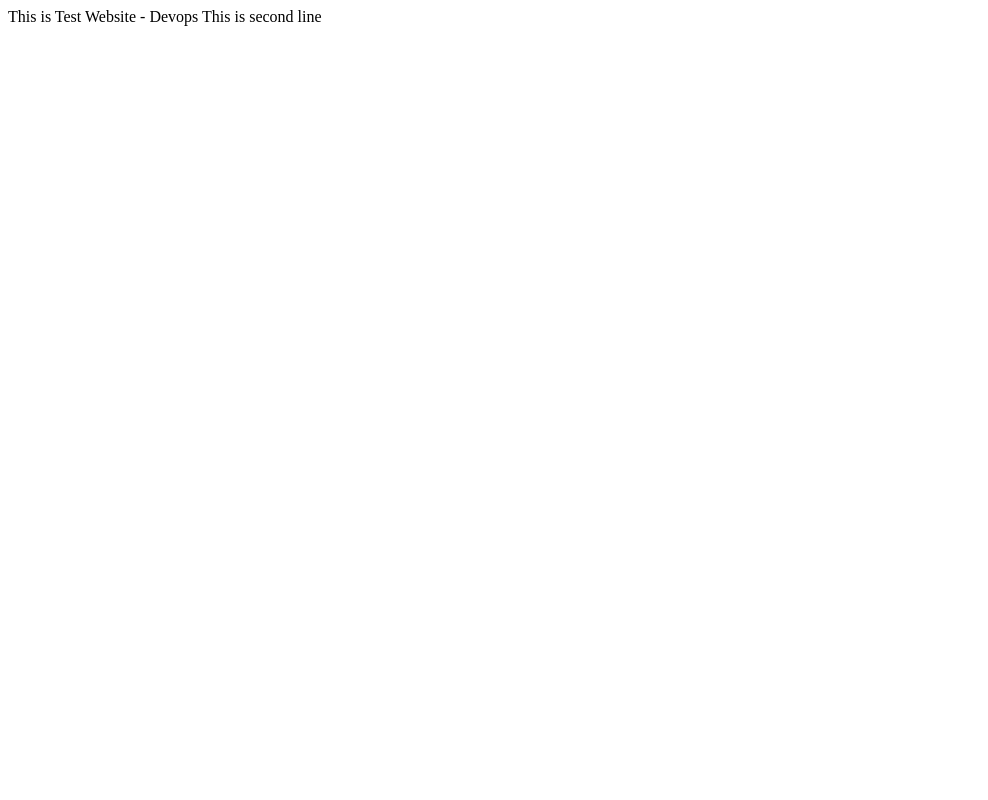
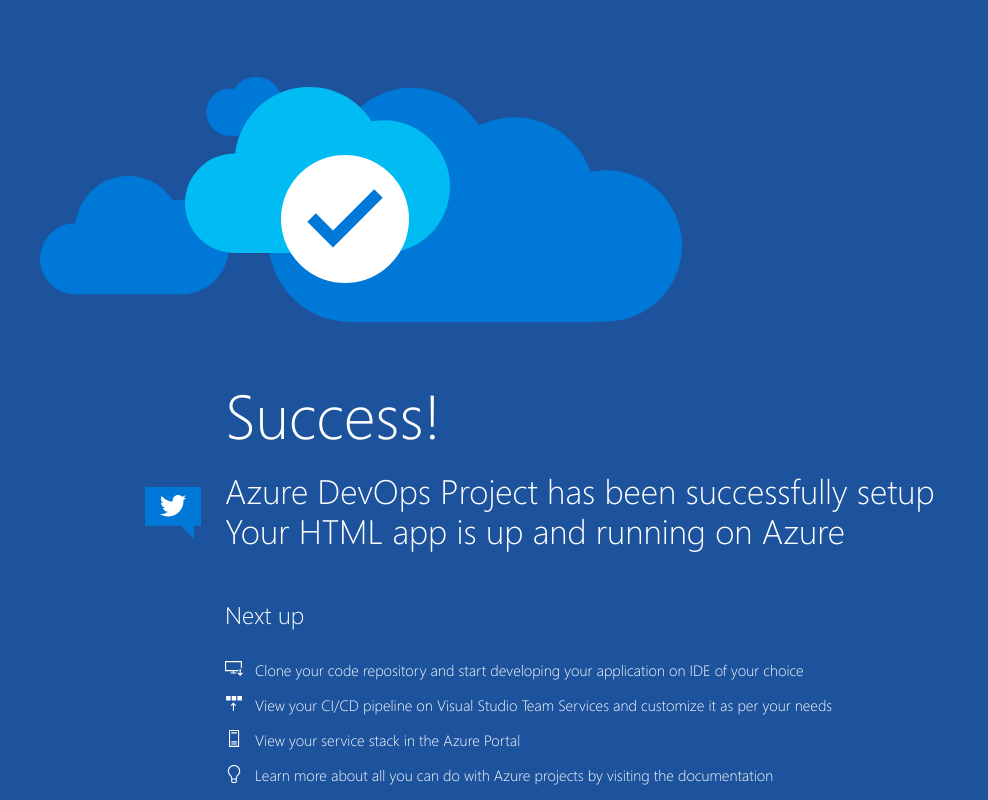
Before and after one commit to splunklearners/DevopsJan15test, a plain HTML site: page index.html in a window 1280 px wide. Shown: the whole page, without its empty margins (0-988 px from the left). Drawn offline with Linux system fonts and the light colour scheme.

Commit message:
New codes added

```diff
--- /dev/null
+++ b/css/site.css
@@ -0,0 +1,134 @@
+ html,
+        body {
+            height: 100%;
+            width: 100%;
+            padding: 0;
+            margin: 0;
+        }
+        @font-face{
+            font-family: "Segoe UI";
+            src: url('../fonts/segoeuil.ttf');
+        }
+        .main-container {
+            height: 100%;
+            width: 100%;
+            background-color: #1d539d;
+            color: white;
+            padding-top: 6%;
+            box-sizing: border-box;
+            overflow-y: auto;
+            overflow-x: hidden;
+            font-family: "Segoe UI";
+        }
+
+        .cloud-image {
+            width: 1200px;
+            height: 250px;
+            padding-bottom: 50px;
+            margin: auto;
+        }
+
+        .success-text {
+            padding-bottom: 20px;
+            font-size: 62px;
+            line-height: 73px;
+        }
+
+        .description {
+            font-size: 34px;
+            line-height: 40px;
+        }
+
+        .next-steps-container {
+            padding-top: 50px;
+        }
+
+        .next-steps-header {
+            font-size: 24px;
+            line-height: 28px;
+            padding-bottom: 25px;
+        }
+
+        .next-steps-body {
+            display: flex;
+            flex-direction: column;
+        }
+
+        .step {
+            display: flex;
+            margin: 7px 0px;
+            font-size: 15px;
+            line-height: 21px;
+        }
+
+        .step-icon {
+            height: 20px;
+            width: 20px;
+            margin-right: 10px;
+        }
+
+		.step-text a {
+            color: white;
+			text-decoration: none;
+        }
+
+		.step-text a:hover {
+            color: white;
+			text-decoration:underline;
+        }
+
+        .content {
+            box-sizing: border-box;
+            min-width: 700px;
+            max-width: 830px;
+            position: relative;
+            margin: auto;
+        }
+
+        .tweet-container {
+            min-width: 30px;
+            min-height: 100px;
+            margin: 0 20px;
+            position: absolute;
+            left: -100px;
+            top: 110px;
+        }
+        .content-body{
+            min-width: 400px;
+        }
+
+        @media (max-width: 1024px) {
+            .main-container{
+                padding-top: 1%;
+            }
+            .cloud-image {
+                padding-bottom: 30px;
+            }
+            .next-steps-container {
+                padding-top: 30px;
+            }
+            .next-steps-header {
+                padding-bottom: 20px;
+            }
+            .success-text {
+                font-size: 50px;
+                line-height: 61px;
+                padding-bottom: 10px;
+            }
+            .description {
+                font-size: 26px;
+                line-height: 30px;
+            }
+
+            .step {
+                font-size: 12px;
+                line-height: 18px;
+            }
+            .tweet-container {
+                top: 80px;
+            }
+            .content{
+                max-width: 630px;
+                min-width: 630px;
+            }
+        }
--- a/index.html
+++ b/index.html
@@ -1,2 +1,58 @@
-This is Test Website - Devops
-This is second line
+ <!Doctype html>
+<html>
+
+<head>
+     <title>HTML Application</title>
+	 <link href="css/site.css" rel="stylesheet">
+</head>
+
+<body>
+    <div class="main-container">
+        <div class="cloud-image">
+            <img src="img/successCloudNew.svg" />
+        </div>
+        <div class="content">
+            <div class="tweet-container">
+            <a href="http://twitter.com/intent/tweet/?text=I%20just%20created%20a%20new%20HTML%20website%20on%20Azure%20using%20Azure%20DevOps%20Project&hashtags=AzureDevOpsProject%2CVSTS%20%40Azure%20%40VSTS">
+                <img src="img/tweetThis.svg" />
+            </a>
+        </div>
+            <div class="content-body">
+                <div class="success-text">Success!</div>
+                <div class="description line-1"> Azure DevOps Project has been successfully setup</div>
+                <div class="description line-2"> Your HTML app is up and running on Azure</div>
+                <div class="next-steps-container">
+                    <div class="next-steps-header">Next up</div>
+                    <div class="next-steps-body">
+                        <div class="step">
+                            <div class="step-icon">
+                                <img src="img/cloneWhite.svg">
+                            </div>
+                            <div class="step-text"><a href="https://go.microsoft.com/fwlink/?linkid=862409">Clone your code repository and start developing your application on IDE of your choice</a></div>
+                        </div>
+                        <div class="step">
+                            <div class="step-icon">
+                                <img src="img/deployWhite.svg">
+                            </div>
+                            <div class="step-text"><a href="https://go.microsoft.com/fwlink/?linkid=862410">View your CI/CD pipeline on Visual Studio Team Services and customize it as per your needs</a></div>
+                        </div>
+                        <div class="step">
+                            <div class="step-icon">
+                                <img src="img/stackWhite.svg">
+                            </div>
+                            <div class="step-text"><a href="http://portal.azure.com">View your service stack in the Azure Portal</a></div>
+                        </div>
+                        <div class="step">
+                            <div class="step-icon">
+                                <img src="img/lightbulbWhite.svg">
+                            </div>
+                            <div class="step-text"><a href="https://go.microsoft.com/fwlink/?linkid=862126">Learn more about all you can do with Azure projects by visiting the documentation</a></div>
+                        </div>
+                    </div>
+                </div>
+            </div>
+        </div>
+    </div>
+</body>
+
+</html>
```
Also changed, not shown: fonts/segoeuil.ttf (added), img/cloneWhite.svg (added), img/deployWhite.svg (added), img/lightbulbWhite.svg (added), img/stackWhite.svg (added), img/successCloudNew.svg (added), img/tweetThis.svg (added), 2 other files.
